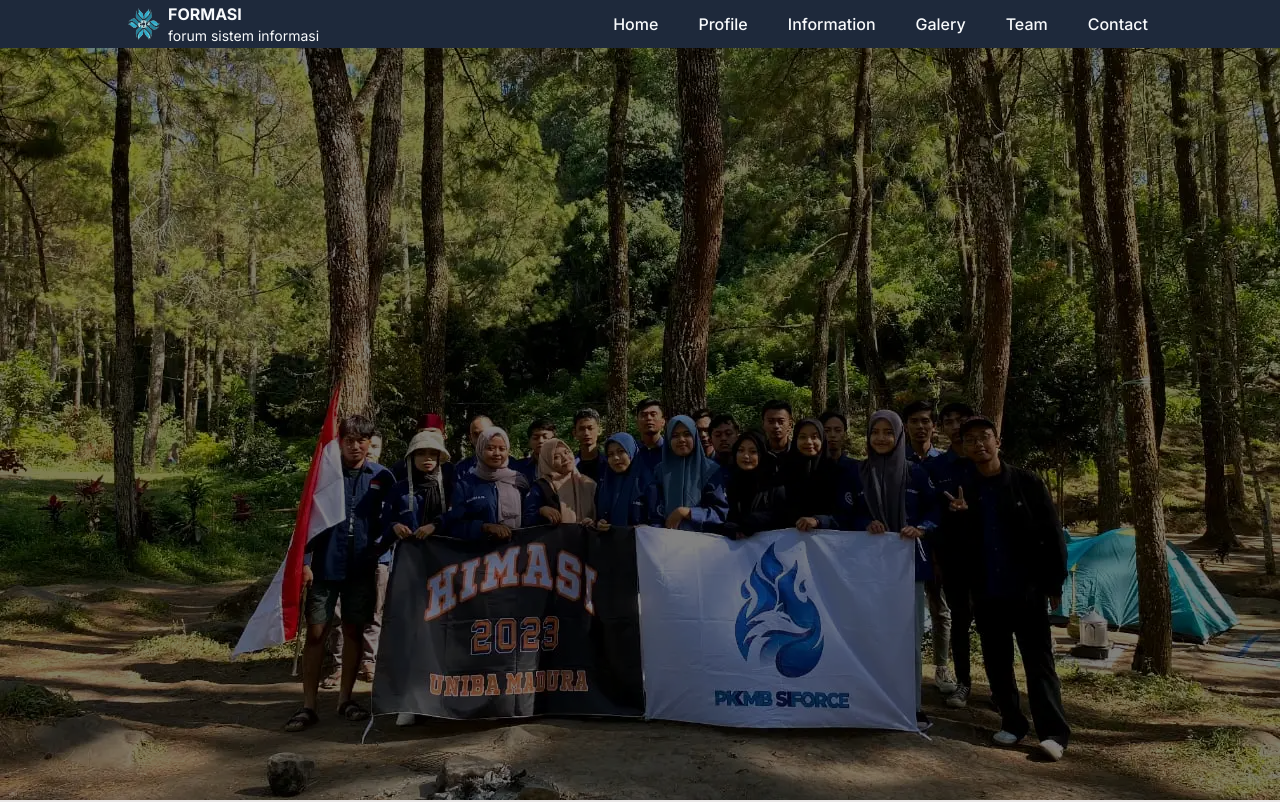
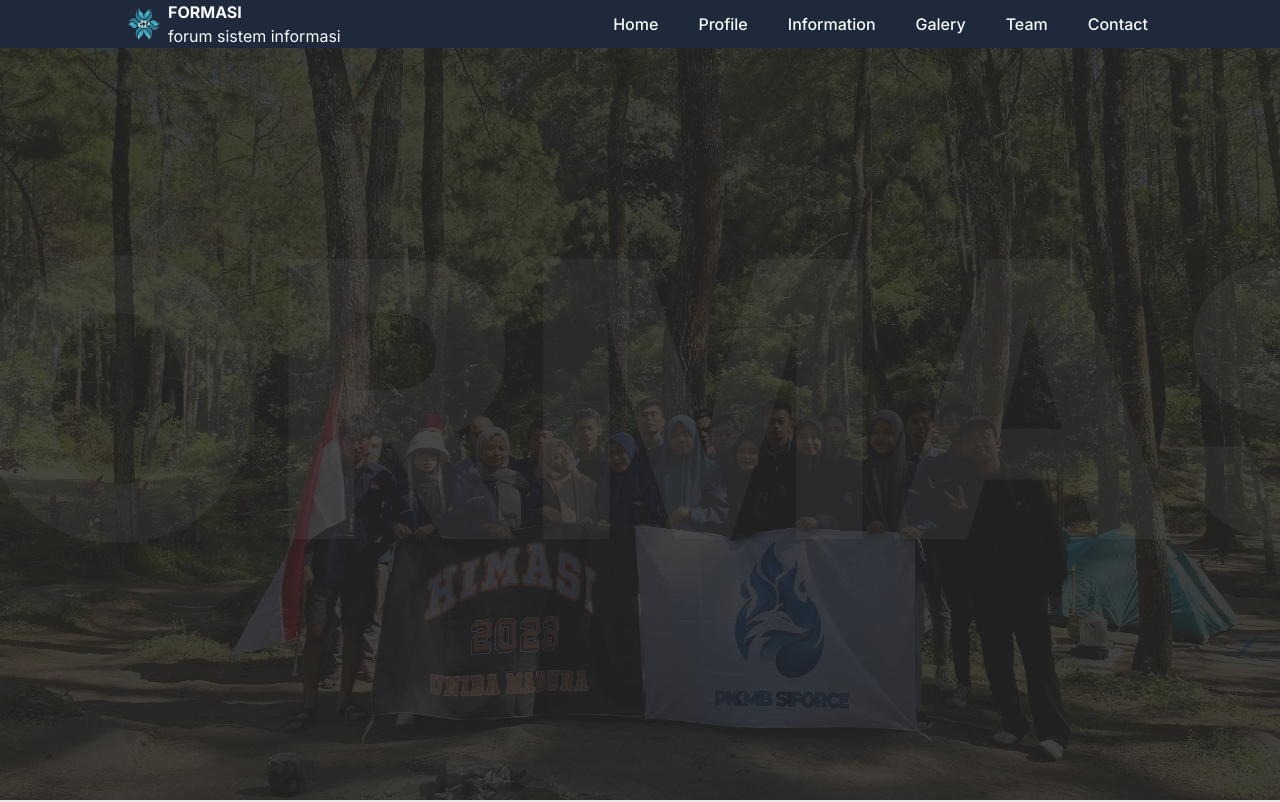
Before and after one commit to Romzyyy/formasi, a Next.js app: page / in a window 1280 px wide. Shown: the top 802 px of the page. Built offline with nearby package versions, Linux system fonts and the light colour scheme.

Commit message:
style: change herosection and font size

```diff
--- a/src/app/Hero/Slider.jsx
+++ b/src/app/Hero/Slider.jsx
@@ -21,66 +21,21 @@
   };
 
   return (
-    <div id="Home" className="h-screen w-full">
+    <div id="Home" className="h-96 md:h-screen w-full">
       <Zoom {...zoomProperties}>
         {images.map((each, index) => (
           <div
             key={index}
-            className="flex h-screen w-screen items-center justify-center"
+            className="flex h-96 md:h-screen w-screen items-center justify-center brightness-50"
           >
             <Image
-              className="object-cover brightness-50"
+              className="object-cover brightness-50 contrast-50"
               alt="SlideImage"
               src={each}
               layout="fill"
               objectFit="cover"
             />
-            {/* <div className="absolute right-0 lg:h-full h-full w-full  bg-no-repeat" style={{backgroundImage: `url('image/baground.webp')`}}>
-              <h1 className="z-10 pt-28 bg-gradient-to-r from-slate-400 to-slate-100 bg-clip-text text-center text-2xl sm:text-7xl lg:text-8xl font-extrabold tracking-widest text-transparent">
-                FORMASI
-              </h1>
-              <p className="inset-x-1/4 top-40 z-10 mt-2 bg-gradient-to-l from-slate-400 to-slate-100 bg-clip-text text-center text-xl sm:text-4xl lg:text-5xl font-bold text-transparent">
-                FORUM MAHASISWA SISTEM INFORMASI
-              </p>
-              <p className="  inset-x-1/4 top-20 z-10 mt-2  text-center text-xl sm:text-3xl lg:text-4xl 2xl:text-5xl font-extrabold text-slate-50">
-                UNIBA MADURA
-              </p>
-              <div className="hidden mt-1 lg:flex flex-row justify-center gap-x-8 text-white">
-                <a>
-                  <svg
-                    xmlns="http://www.w3.org/2000/svg"
-                    width="28"
-                    height="28"
-                    viewBox="0 0 24 24"
-                    className="cursor-pointer fill-transparent stroke-white transition hover:fill-current w-7 h-7"
-                  >
-                    <path d="M24 4.557c-.883.392-1.832.656-2.828.775 1.017-.609 1.798-1.574 2.165-2.724-.951.564-2.005.974-3.127 1.195-.897-.957-2.178-1.555-3.594-1.555-3.179 0-5.515 2.966-4.797 6.045-4.091-.205-7.719-2.165-10.148-5.144-1.29 2.213-.669 5.108 1.523 6.574-.806-.026-1.566-.247-2.229-.616-.054 2.281 1.581 4.415 3.949 4.89-.693.188-1.452.232-2.224.084.626 1.956 2.444 3.379 4.6 3.419-2.07 1.623-4.678 2.348-7.29 2.04 2.179 1.397 4.768 2.212 7.548 2.212 9.142 0 14.307-7.721 13.995-14.646.962-.695 1.797-1.562 2.457-2.549z"></path>
-                  </svg>
-                </a>
-                <a>
-                  <svg
-                    xmlns="http://www.w3.org/2000/svg"
-                    width="28"
-                    height="28"
-                    viewBox="0 0 24 24"
-                    className="cursor-pointer fill-transparent stroke-white transition hover:fill-current w-7 h-7"
-                  >
-                    <path d="M19.615 3.184c-3.604-.246-11.631-.245-15.23 0-3.897.266-4.356 2.62-4.385 8.816.029 6.185.484 8.549 4.385 8.816 3.6.245 11.626.246 15.23 0 3.897-.266 4.356-2.62 4.385-8.816-.029-6.185-.484-8.549-4.385-8.816zm-10.615 12.816v-8l8 3.993-8 4.007z"></path>
-                  </svg>
-                </a>
-                <a>
-                  <svg
-                    xmlns="http://www.w3.org/2000/svg"
-                    width="28"
-                    height="28"
-                    viewBox="0 0 24 24"
-                    className="cursor-pointer fill-transparent stroke-white transition hover:fill-current w-7 h-7"
-                  >
-                    <path d="M9 8h-3v4h3v12h5v-12h3.642l.358-4h-4v-1.667c0-.955.192-1.333 1.115-1.333h2.885v-5h-3.808c-3.596 0-5.192 1.583-5.192 4.615v3.385z"></path>
-                  </svg>
-                </a>
-              </div>
-            </div> */}
+            <h1 className="absolute text-white text-7xl lg:text-9xl opacity-10 font-extrabold">FORMASI</h1>
           </div>
         ))}
       </Zoom>
--- a/tailwind.config.js
+++ b/tailwind.config.js
@@ -6,6 +6,9 @@
         './src/app/**/*.{js,ts,jsx,tsx,mdx}',
     ],
     theme: {
+        fontSize: {
+            '9xl': '24.052rem',
+          },
         extend: {
             backgroundImage: {
                 'hero-pattern': "url('/public/banner.png')",
```
